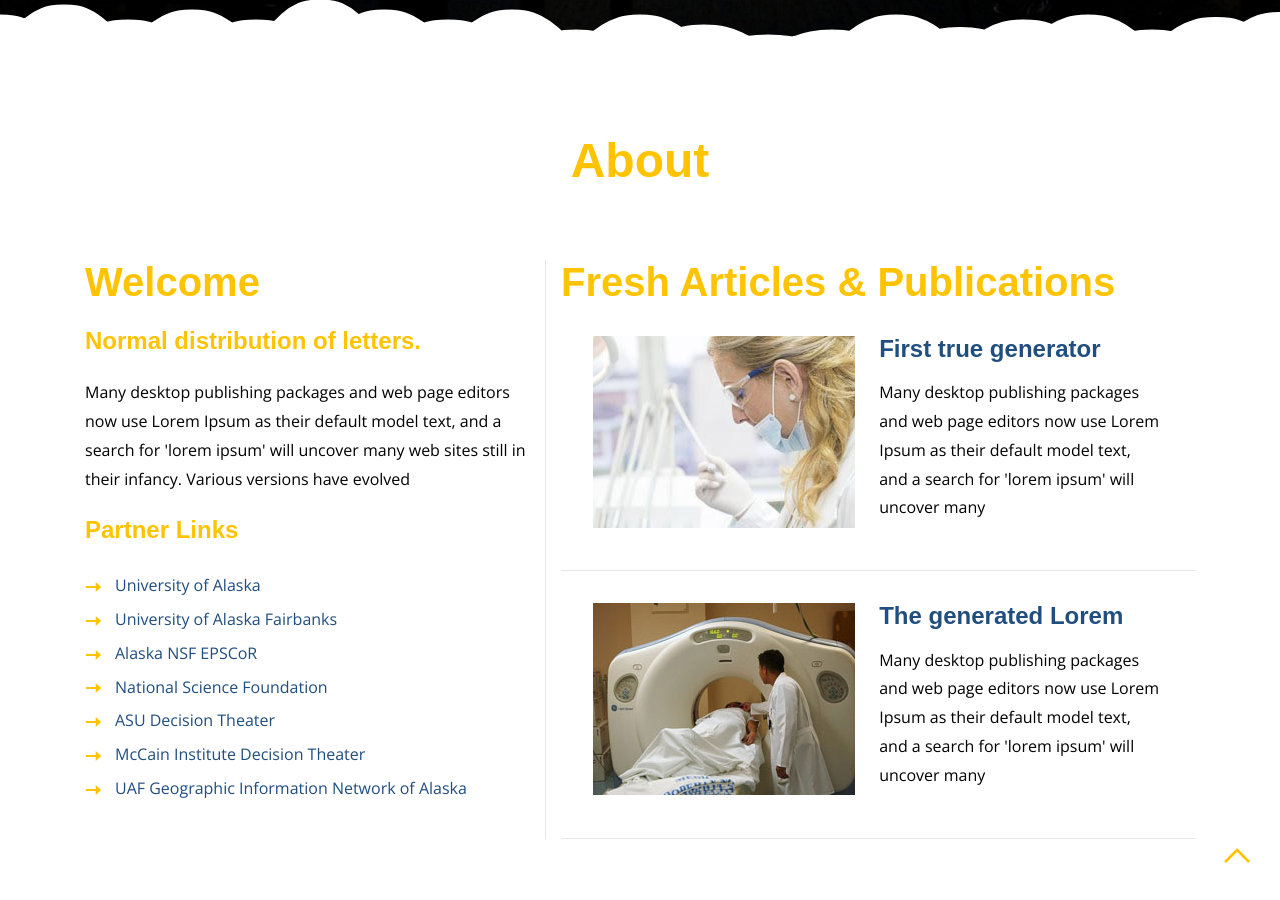
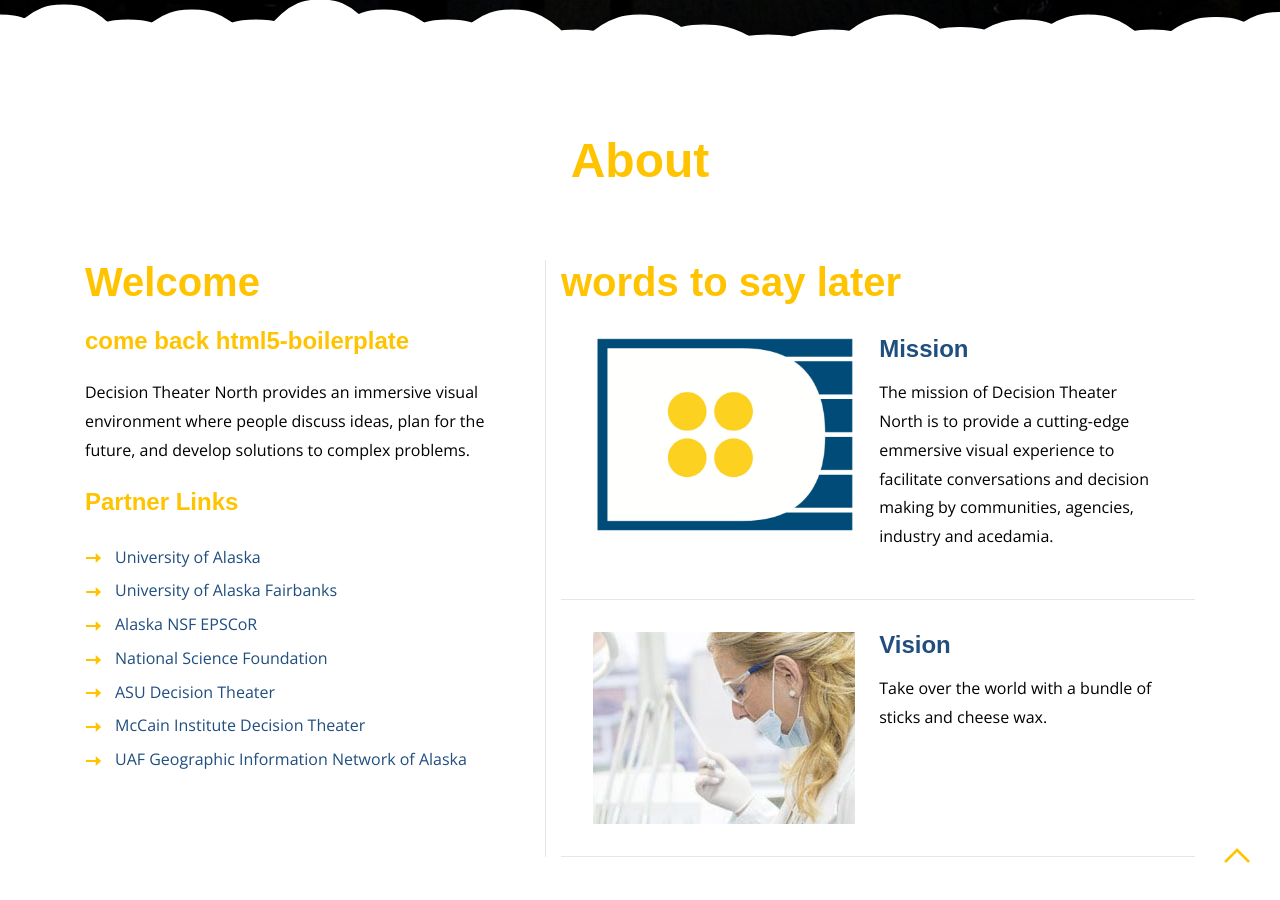
Before and after one commit to AK-NSF-EPSCoR/Vis-Space, a Jekyll site: the page built from new.html, in a window 1280 px wide and 900 px high, scrolled down 741 px. Built offline with Jekyll 4.4.1, drawn with Linux system fonts in a browser that asks for light colours; some web fonts are replaced; some of the changed text lies outside the part shown.

Commit message:
updating about page

```diff
--- a/_includes/about.html
+++ b/_includes/about.html
@@ -3,8 +3,8 @@
     <h6>About</h6>
     <div class="col-md-5 about-left">
       <h3>Welcome</h3>
-      <h5>Normal distribution of letters.</h5>
-      <p>Many desktop publishing packages and web page editors now use Lorem Ipsum as their default model text, and a search for 'lorem ipsum' will uncover many web sites still in their infancy. Various versions have evolved </p>
+      <h5>come back html5-boilerplate</h5>
+      <p>Decision Theater North provides an immersive visual environment where people discuss ideas, plan for the future, and develop solutions to complex problems.</p>
 
 
       <h5>Partner Links</h5>
@@ -20,24 +20,25 @@
 
     </div>
     <div class="col-md-7 about-right">
-        <h3>Fresh Articles & Publications</h3>
+
+            <h3>words to say later</h3>
       <div class="abt-top">
         <div class="abt-lft">
-          <img src="images/p3.jpg" class="img-responsive" alt="">
+          <img src="images/dtn-logo_only-rgb.jpg" class="img-responsive" alt="">
         </div>
         <div class="abt-rgt">
-          <h4>First true generator</h4>
-          <p>Many desktop publishing packages and web page editors now use Lorem Ipsum as their default model text, and a search for 'lorem ipsum' will uncover many</p>
+          <h4>Mission</h4>
+          <p>The mission of Decision Theater North is to provide a cutting-edge emmersive visual experience to facilitate conversations and decision making by communities, agencies, industry and acedamia.</p>
         </div>
           <div class="clearfix"></div>
       </div>
       <div class="abt-top">
         <div class="abt-lft">
-          <img src="images/4.jpg" class="img-responsive" alt="">
+            <img src="images/p3.jpg" class="img-responsive" alt="">
         </div>
         <div class="abt-rgt">
-          <h4>The generated Lorem </h4>
-          <p>Many desktop publishing packages and web page editors now use Lorem Ipsum as their default model text, and a search for 'lorem ipsum' will uncover many</p>
+          <h4>Vision</h4>
+          <p>Take over the world with a bundle of sticks and cheese wax.</p>
         </div>
           <div class="clearfix"></div>
       </div>
```
Also changed, not shown: _logos/dtn-logo_only-rgb.png (added), images/dtn-logo_only-rgb.jpg (added).
